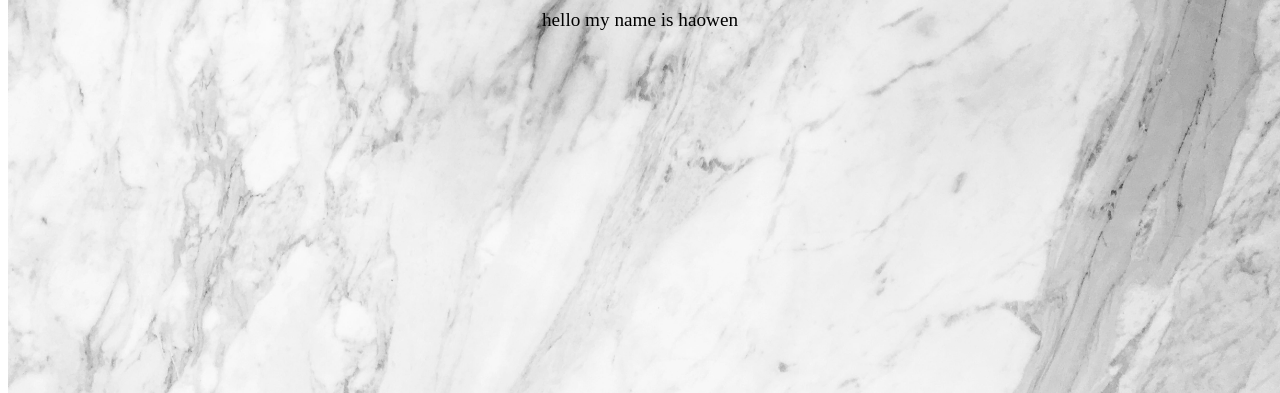
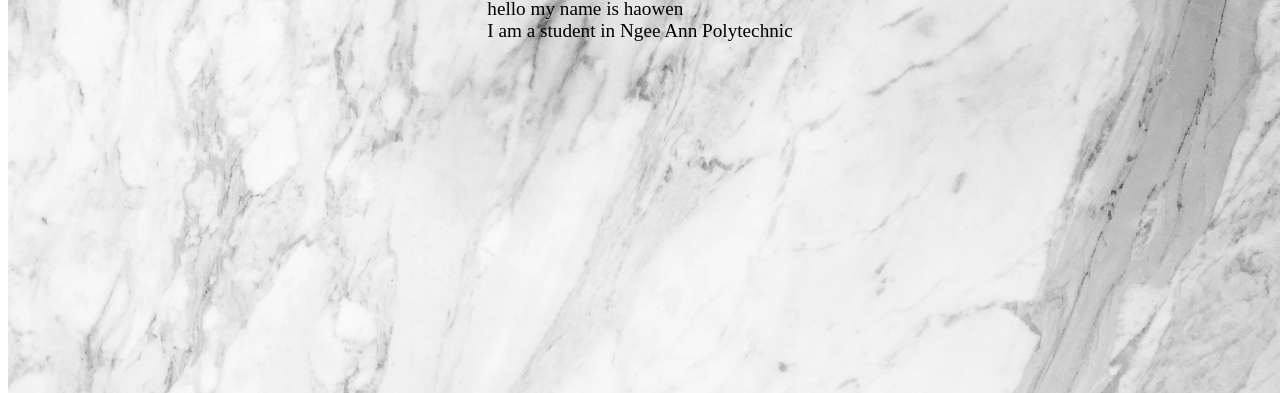
Before and after one commit to HaowenGan/ID_Assignment1, a plain HTML site: page index.html in a window 1280 px wide. Shown: the part 415-808 px from the top of the page. Drawn offline with Linux system fonts and the light colour scheme.

Commit message:
Updating HMTL

```diff
--- a/index.html
+++ b/index.html
@@ -12,6 +12,7 @@
     <h1 class="centeredheader1">About Myself</h1>
     <p class="centeredparagraph">
         hello my name is haowen <br>
+        I am a student in Ngee Ann Polytechnic
 
 
     </p>
```
